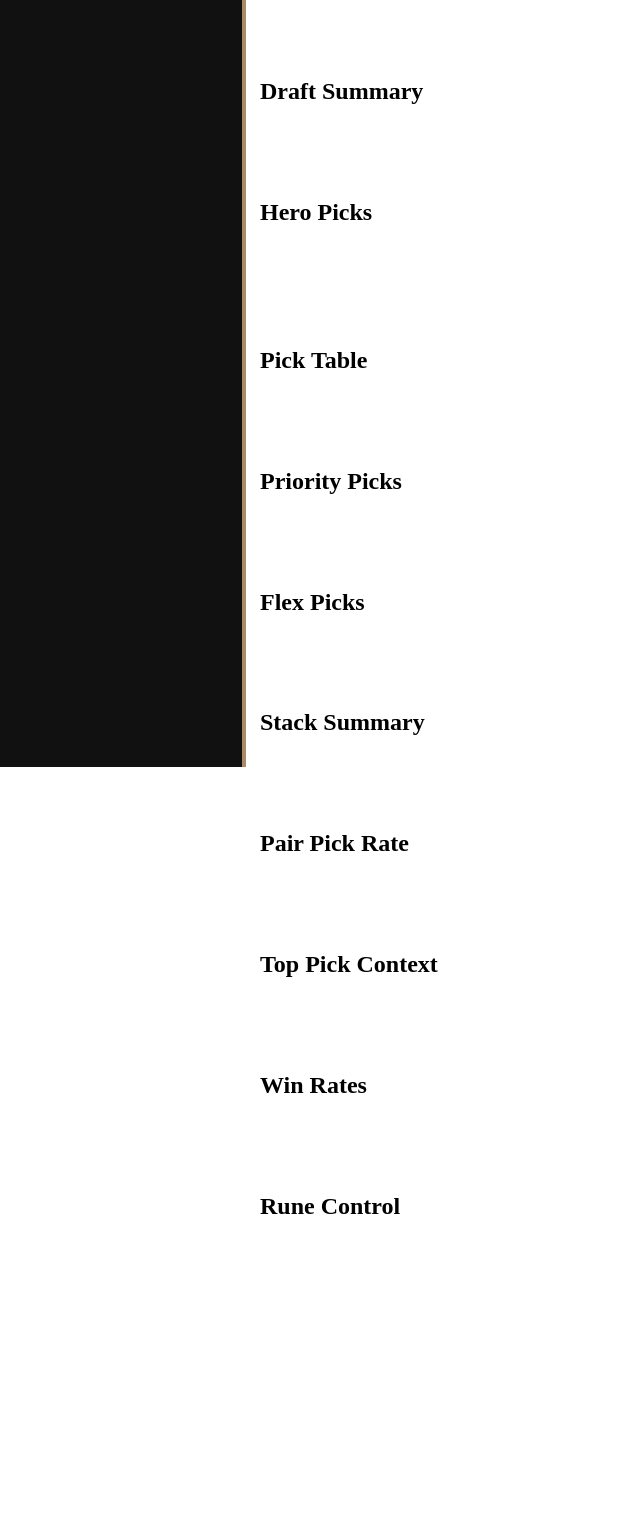
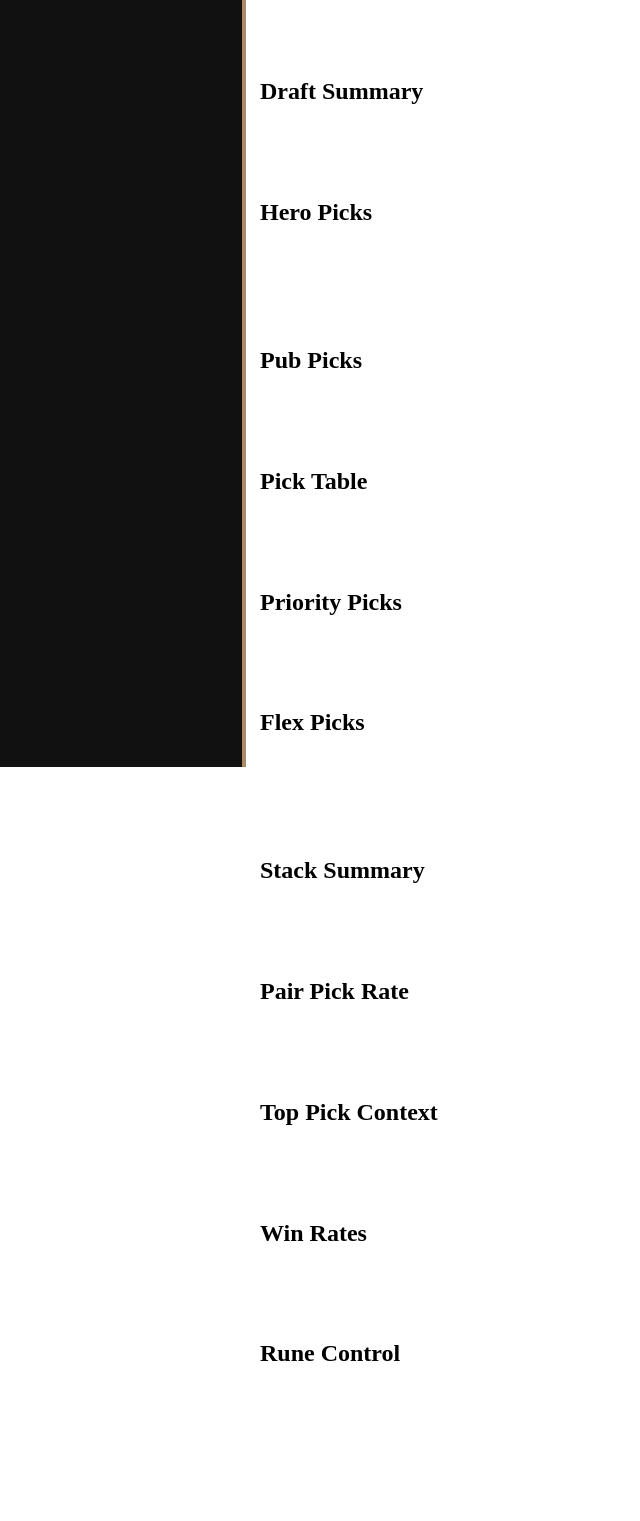
Before and after one commit to DrCognito/StaticAnalysisWeb, a Python web app: template staticanalysisweb/templates/plots/summary.j2 in a window 1280 px wide. Shown: the part 41-1562 px from the top of the page, without its empty margins (0-640 px from the left). Before the commit the page ends 1255 px from the top, so only its background shows below. Run offline with Jinja, Linux system fonts and the light colour scheme; the template is opened without the code that fills it, so the values that code supplies are empty.

Commit message:
Re-added some pub plots

```diff
--- a/staticanalysisweb/app.py
+++ b/staticanalysisweb/app.py
@@ -248,6 +248,7 @@ def get_team_summary(team, dataset="default", postfix="") -> dict:
         summary_dict["hero_picks_portrait"] = url_path(data.get(f"hero_picks_portrait"), fourohfour=False)
         summary_dict["hero_flex"] = url_path(data.get(f"plot_hero_flex{postfix}"), fourohfour=False)
         summary_dict["flex_pubs"] = url_path(data.get(f"plot_flex_pubs"), fourohfour=False)
+        summary_dict["hero_pubs"] = url_path(data.get(f"hero_pubs"), fourohfour=False)
         summary_dict["stack_summary"] = url_path(data.get(f"plot_summary_stacks"), fourohfour=False)
         summary_dict["pair_picks"] = url_path(data.get(f"plot_pair_picks{postfix}"), fourohfour=False)
         summary_dict["pick_context"] = url_path(data.get(f"plot_pick_context{postfix}"), fourohfour=False)
--- a/staticanalysisweb/templates/plots/summary.j2
+++ b/staticanalysisweb/templates/plots/summary.j2
@@ -11,6 +11,10 @@
 {% if summary["hero_picks_portrait"] is not none %}
     <img class='img-fit' src={{summary["hero_picks_portrait"]}}><br>
 {% endif %}
+{% if summary["hero_pubs"] is not none %}
+    <h2>Pub Picks<h2><br>
+    <img class='img-fit' src={{summary["hero_pubs"]}}><br>
+{% endif %}
 {% if summary["pick_table"] is not none %}
     <h2>Pick Table<h2><br>
     <img class='img-fit' src={{summary["pick_table"]}}><br>
@@ -22,6 +26,9 @@
 {% if summary["hero_flex"] is not none %}
     <h2>Flex Picks<h2><br>
     <img class='img-fit' src={{summary["hero_flex"]}}><br>
+{% endif %}
+{% if summary["flex_pubs"] is not none %}
+    <img class='img-fit' src={{summary["flex_pubs"]}}><br>
 {% endif %}
 {% if summary["stack_summary"] is not none %}
     <h2>Stack Summary<h2><br>
```
